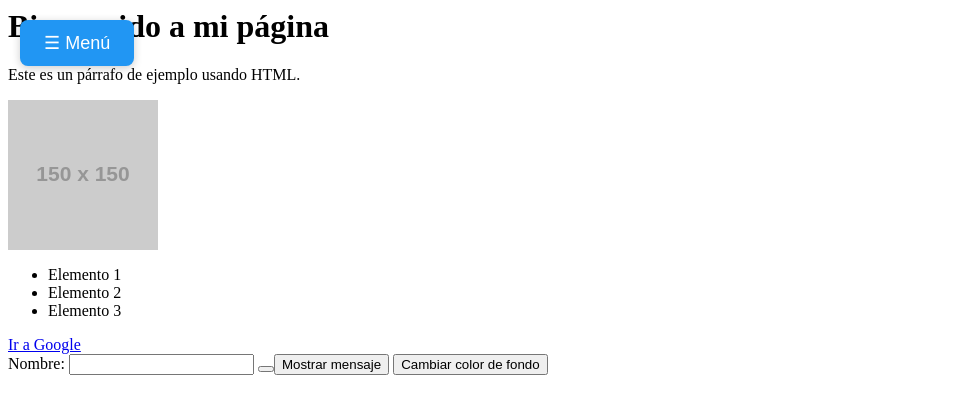
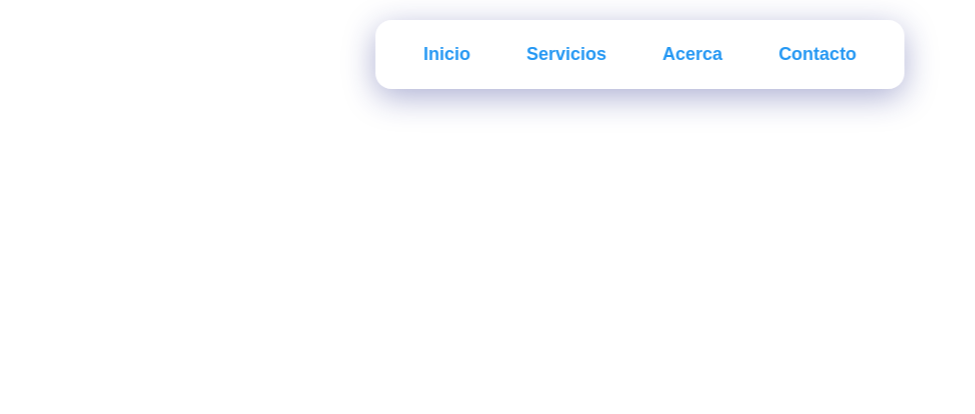
Before and after one commit to jorgemrt/Aprendo_html-css, a plain HTML site: page html/mrt.html in a window 1280 px wide. Shown: the whole page, without its empty margins (0-975 px from the left). Drawn offline with Linux system fonts and the light colour scheme; placeholder pictures from the web are drawn by us.

Commit message:
ordenando_menu

```diff
--- a/html/mrt.html
+++ b/html/mrt.html
@@ -1,57 +1,59 @@
-<h1>Bienvenido a mi página</h1>
-
-<p>Este es un párrafo de ejemplo usando HTML.</p>
-<img src="https://via.placeholder.com/150" alt="Imagen de ejemplo">
-<ul>
-  <li>Elemento 1</li>
-  <li>Elemento 2</li>
-  <li>Elemento 3</li>
-</ul>
-<a href="https://www.google.com" target="_blank">Ir a Google</a>
-<form>
-  <label for="nombre">Nombre:</label>
-  <input type="text" id="nombre" name="nombre">
-  <button type
-  <!-- ...existing code... -->
+<!DOCTYPE html>
+<html lang="es">
+<head>
+  <meta charset="UTF-8">
+  <title>Tchanchito feliz</title>
+</head>
+<body>
+  <!DOCTYPE html>
+<html lang="es">
+<head>
+  <meta charset="UTF-8">
+  <title>Tchanchito feliz</title>
   <style>
     body {
-    transition: background 1s cubic-bezier(.4,2,.6,.9);
-  }
-  .agua {
-    background: radial-gradient(circle at 50% 50%, #aeefff 0%, #ffffff 100%);
-    filter: blur(2px) brightness(1.2);
-    transition: background 1s cubic-bezier(.4,2,.6,.9), filter 1s;
+      margin: 0;
+      background: linear-gradient(135deg, #2196f3 0%, #ffffff 100%);
+      font-family: Arial, sans-serif;
     }
     .menu {
       position: fixed;
       top: 20px;
-    left: 20px;
+      left: 50%;
+      transform: translateX(-50%);
+      display: flex;
+      gap: 24px;
+      background: rgba(255, 255, 255, 0.2);
+      box-shadow: 0 8px 32px 0 rgba(31, 38, 135, 0.37);
+      backdrop-filter: blur(10px);
+      border-radius: 16px;
+      padding: 16px 32px;
+      z-index: 1000;
+      transition: background 0.5s, backdrop-filter 0.5s;
+    }
+    .menu a {
+      color: #2196f3;
+      text-decoration: none;
+      font-size: 18px;
+      font-weight: bold;
+      padding: 8px 16px;
+      border-radius: 8px;
+      transition: background 0.3s, color 0.3s;
+    }
+    .menu a:hover {
       background: #2196f3;
       color: #fff;
-    padding: 12px 24px;
-    border-radius: 8px;
-    cursor: pointer;
-    z-index: 1;
-    font-size: 18px;
-    box-shadow: 0 2px 8px rgba(0,0,0,0.2);
-    user-select: none;
     }
   </style>
-
-<div class="menu" onclick="desvanecerFondo()">☰ Menú</div>
-
-<script>
-  function desvanecerFondo() {
-    document.body.classList.toggle('agua');
-  }
-</script>
-<!-- ...existing code... -->
-<button onclick="alert('¡Hola!')">Mostrar mensaje</button>
-<button onclick="cambiarColor()">Cambiar color de fondo</button>
-
-<script>
-  function cambiarColor() {
-    document.body.style.background = "linear-gradient(135deg, #ff9800 0%, #fffde4 100%)";
-  }
-</script>
-<!-- ...existing code... -->
+</head>
+<body>
+  <nav class="menu">
+    <a href="#">Inicio</a>
+    <a href="#">Servicios</a>
+    <a href="#">Acerca</a>
+    <a href="#">Contacto</a>
+  </nav>
+</body>
+</html>
+</body>
+</html>
```
Lines whose indentation alone changed are shown as unchanged.
